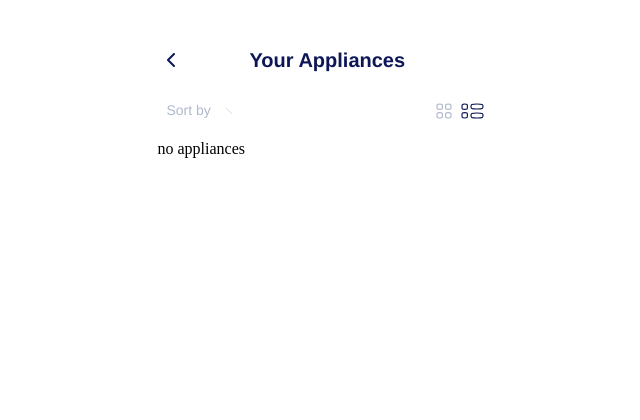
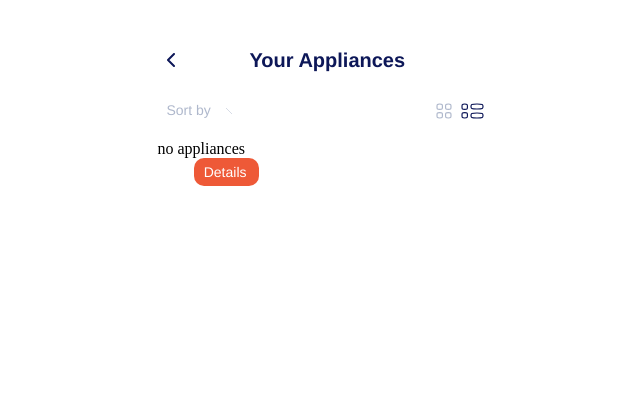
Before and after one commit to henrygreen12/residentialapp, a Python web app: template benchmarking_tool/main/templates/compareutilityrates.html in a window 1280 px wide. Shown: the top 420 px of the page, without its empty margins (315-955 px from the left). Run offline with Jinja, Linux system fonts and the light colour scheme; the template is opened without the code that fills it, so the values that code supplies are empty.

Commit message:
Update compareutilityrates.html

```diff
--- a/benchmarking_tool/main/templates/compareutilityrates.html
+++ b/benchmarking_tool/main/templates/compareutilityrates.html
@@ -75,6 +75,9 @@
              {% endfor %}
              {% else %}
              no appliances
+              <a href = "{{url_for('main.appliancedetails', id = appliance.id)}}"><div class="frame-4321-CxIaGc">
+                  <div class="compare-86PrIQ avertacy-normal-white-14px">Details</div>
+                </div></a>
              {% endif %}
             </div>
           </div>
```
